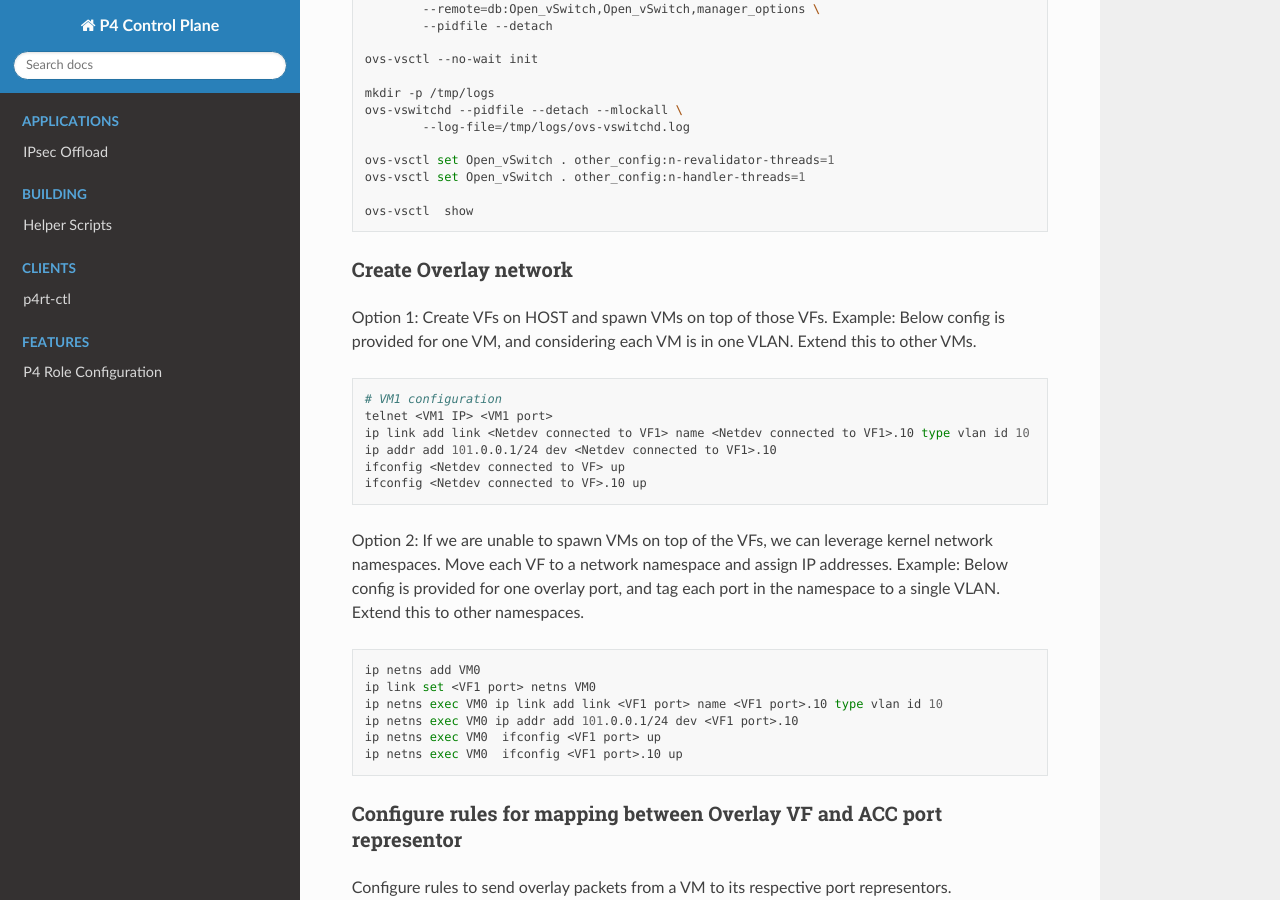
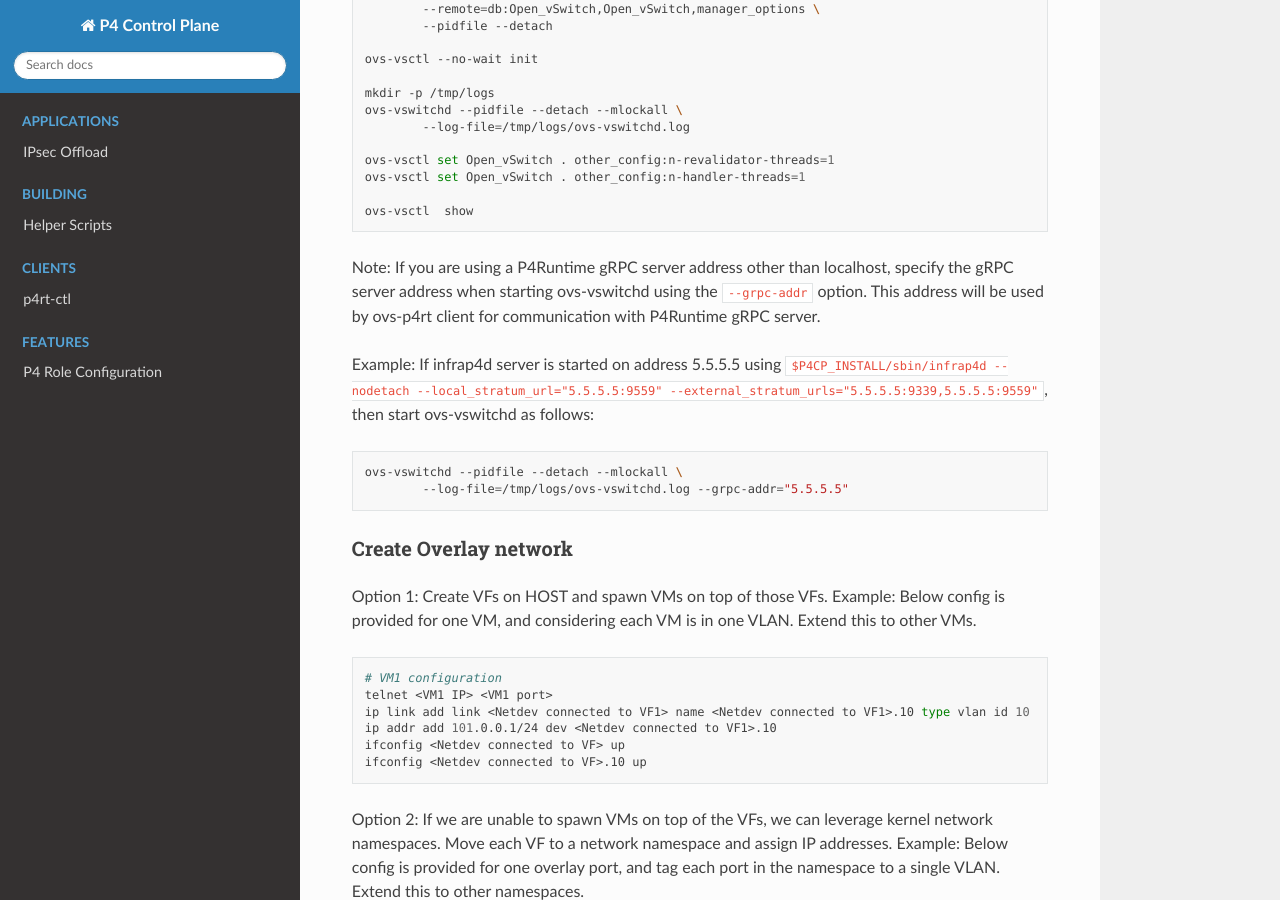
Before and after one commit to ipdk-io/p4cp-userguide, a Sphinx documentation site: the page built from docs/apps/lnw/es2k/es2k-lnw-underlay-lag.md, in a window 1280 px wide and 900 px high, scrolled down 4302 px. Built offline with Sphinx 7.4.7 and the Read the Docs theme 2.0.0, drawn with Linux system fonts in a browser that asks for light colours; pages that are not in the unit, such as notebooks, are missing from menus; some of the changed text lies outside the part shown.

Commit message:
Update documentation for lnw_v3 and grpc-addr option (#18)
* Fix ipv4_lpm_root_lut rule

The parameters for ipv4_lpm_root_lut P4 table have changed for
linux networking v3 program, adding the documentation for changed
rule

Signed-off-by: nupuruttarwar <nupur.uttarwar@intel.com>

* Update documentation for grpc-addr option for ovs-p4rt

Signed-off-by: nupuruttarwar <nupur.uttarwar@intel.com>

````diff
--- a/docs/apps/lnw/es2k/es2k-lnw-underlay-lag.md
+++ b/docs/apps/lnw/es2k/es2k-lnw-underlay-lag.md
@@ -188,6 +188,17 @@
 ovs-vsctl  show
 ```
 
+Note: If you are using a P4Runtime gRPC server address other than localhost, specify the gRPC server address when starting ovs-vswitchd using the `--grpc-addr` option.
+This address will be used by ovs-p4rt client for communication with P4Runtime gRPC server.
+
+Example:
+If infrap4d server is started on address 5.5.5.5 using `$P4CP_INSTALL/sbin/infrap4d --nodetach --local_stratum_url="5.5.5.5:9559" --external_stratum_urls="5.5.5.5:9339,5.5.5.5:9559"`, then start ovs-vswitchd as follows:
+
+```bash
+ovs-vswitchd --pidfile --detach --mlockall \
+        --log-file=/tmp/logs/ovs-vswitchd.log --grpc-addr="5.5.5.5"
+```
+
 ### Create Overlay network
 
 Option 1: Create VFs on HOST and spawn VMs on top of those VFs.
@@ -340,9 +351,18 @@
 
 For TCAM entry configure LPM LUT table
 
+- For Linux Networking v2
+
 ```bash
  p4rt-ctl add-entry br0 linux_networking_control.ipv4_lpm_root_lut \
      "user_meta.cmeta.bit32_zeros=4/255.255.255.255,priority=65535,action=linux_networking_control.ipv4_lpm_root_lut_action(0)"
+```
+
+- For Linux Networking v3
+
+```bash
+ p4rt-ctl add-entry br0 linux_networking_control.ipv4_lpm_root_lut \
+     "user_meta.cmeta.bit16_zeros=4/65535,priority=2048,action=linux_networking_control.ipv4_lpm_root_lut_action(0)"
 ```
 
 Create a map between source port and bridge ID 0.
````
Also changed, not shown: docs/apps/lnw/es2k/es2k-lnw-overlay-ipv6.md (+11 -0 lines), docs/apps/lnw/es2k/es2k-lnw-overlay-vms.md (+20 -0 lines), docs/apps/lnw/es2k/es2k-lnw-underlay-ecmp.md (+20 -0 lines), docs/apps/lnw/es2k/es2k-lnw-underlay-frr.md (+20 -0 lines).
